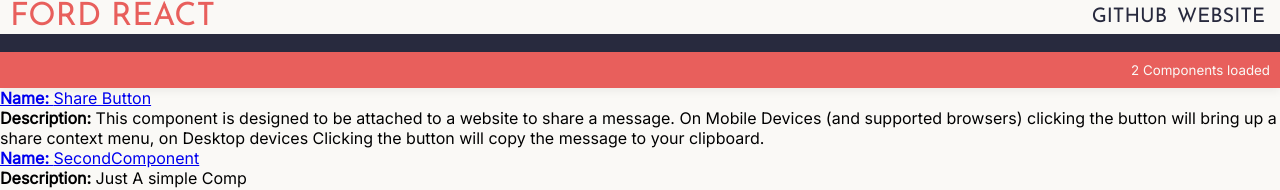
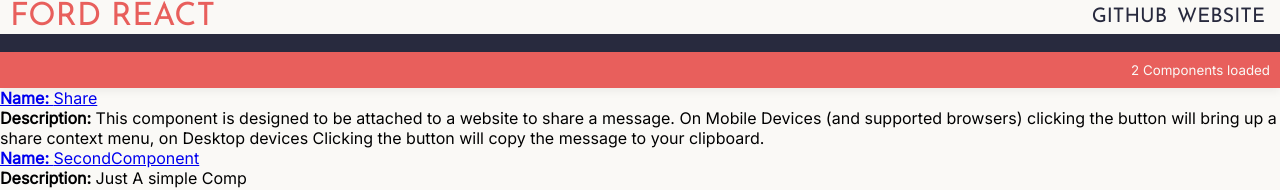
Before and after one commit to Fordcois/ford-react-library, a React (Vite) app: page / in a window 1280 px wide. Shown: the top 190 px of the page. Built offline with nearby package versions, Linux system fonts and the light colour scheme.

Commit message:
Updates ReadME & pushes comp name to Banner

```diff
--- a/src/App.jsx
+++ b/src/App.jsx
@@ -9,6 +9,7 @@
   <Route key={index}
   path={LibraryEntry.url}
   element={<ViewComponentPage
+    ComponentName={LibraryEntry.name}
     passedComponent={<LibraryEntry.component/>}
     instructions={LibraryEntry.instructions}
     projectsUsedIn={LibraryEntry.ProjectsUsedIn}
--- a/src/ComponentLibraryData.js
+++ b/src/ComponentLibraryData.js
@@ -18,7 +18,7 @@
 
 export const ComponentLibraryData = [
     {
-      name: 'Share Button',
+      name: 'Share',
       url: '/share',
       description: 'This component is designed to be attached to a website to share a message. On Mobile Devices (and supported browsers) clicking the button will bring up a share context menu, on Desktop devices Clicking the button will copy the message to your clipboard.',
       instructions: "When you click the button, a share menu appears (on mobile and some desktop browsers) with a URL. If unavailable, the message and url defined in the code will be copied to the clipboard. \n This code uses the React-Icons Library which will need to be installed and imported into your project.",
@@ -28,7 +28,7 @@
       ProjectsUsedIn: [
         {projectName:'Portfolio',projectURL:'https://github.com/Fordcois/Portfolio'}
                       ],
-      Tags:['Share','CSS']
+      Tags:['SHARE','CSS','SOCIALS']
     },
     {
       name: 'SecondComponent',
--- a/src/Pages/compviewpage.jsx
+++ b/src/Pages/compviewpage.jsx
@@ -1,7 +1,7 @@
 import Banner from "../components/Banner/Banner";
 
 // eslint-disable-next-line react/prop-types
-const ViewComponentPage = ({ passedComponent, instructions, projectsUsedIn,codeLink,CSSLink }) => {
+const ViewComponentPage = ({ ComponentName,passedComponent, instructions, projectsUsedIn,codeLink,CSSLink }) => {
 // eslint-disable-next-line
 const linkedUsedInProjects = projectsUsedIn?.map((project, index) => (
     <a key={index} href={project.projectURL} target="_blank" rel="noopener noreferrer">
@@ -11,7 +11,7 @@
 
   return (
     <div>
-      <Banner codeLink={codeLink} CSSLink={CSSLink} linkedUsedInProjects={linkedUsedInProjects} instructions={instructions}/>
+      <Banner ComponentName={ComponentName} codeLink={codeLink} CSSLink={CSSLink} linkedUsedInProjects={linkedUsedInProjects} instructions={instructions}/>
       <div className="ComponentWindow">
         {passedComponent}
       </div>
--- a/src/components/Banner/Banner.jsx
+++ b/src/components/Banner/Banner.jsx
@@ -1,8 +1,8 @@
 import { numberOfComponents } from "../../ComponentLibraryData";
 // eslint-disable-next-line react/prop-types
-const Banner = ({codeLink,CSSLink,linkedUsedInProjects,instructions}) => {
+const Banner = ({ComponentName,codeLink,CSSLink,linkedUsedInProjects,instructions}) => {
 
-    const HomePageMode = !codeLink && !CSSLink && !linkedUsedInProjects && !instructions;
+    const HomePageMode = !codeLink && !CSSLink && !linkedUsedInProjects && !instructions && !ComponentName;
     //TODO Refactor according to DRY Principles
     return (
         HomePageMode ? (
@@ -33,8 +33,8 @@
                 </div>
             </div>
             <div className='ProjectBanner'>
-                <span className="ProjectBannerTitle">{linkedUsedInProjects? 'Projects': ''}&nbsp;</span>
-                <span>{linkedUsedInProjects? linkedUsedInProjects: ''}</span>
+                <span className="ProjectBannerTitle">{ComponentName? ComponentName: ''}&nbsp;</span>
+                <span>{linkedUsedInProjects ? linkedUsedInProjects: ''}</span>
             </div>
             <div className='InstructionsBanner'>
                 {instructions? instructions: 'Look at code for further instructions'};
```
Also changed, not shown: 1 other file (tests, documents, lock files or other folders).
